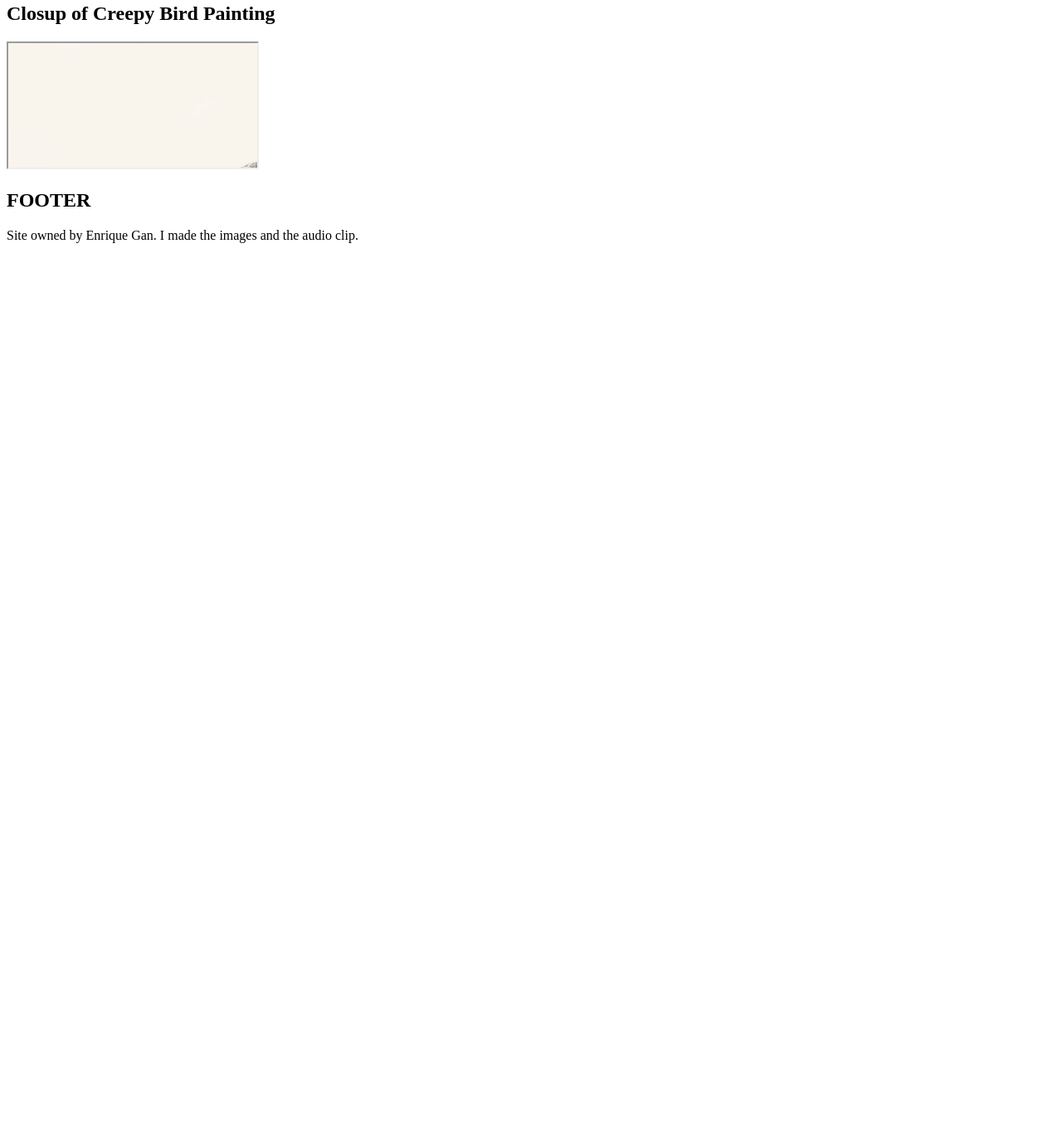
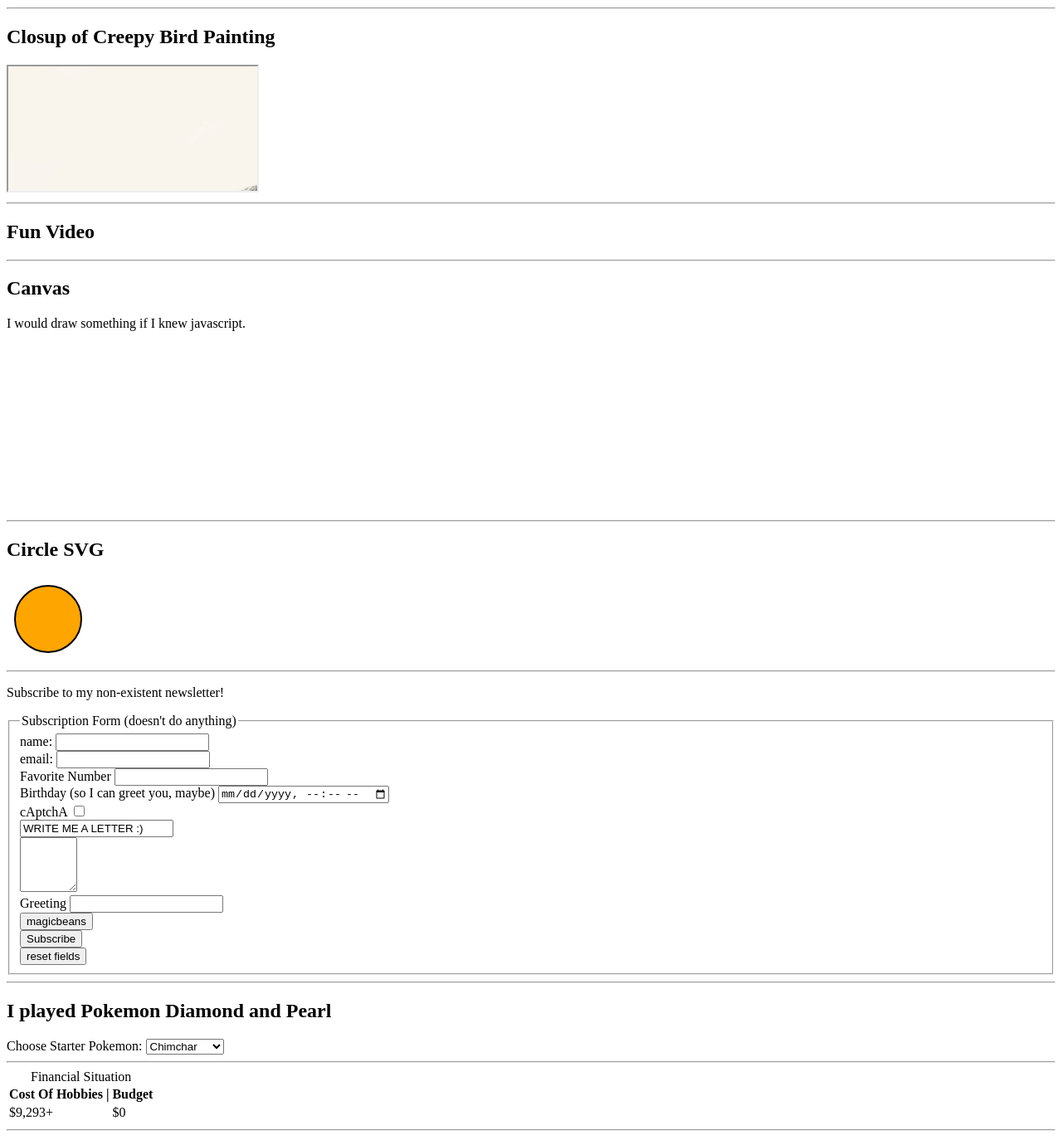
Before and after one commit to PitEG/wi21-cse110-lab3, a plain HTML site: page index.html in a window 1280 px wide. Shown: the part 2139-3519 px from the top of the page at 83% size. Before the commit the page ends 2448 px from the top, so only its background shows below. Drawn offline with Linux system fonts and the light colour scheme.

Commit message:
almost done

```diff
--- a/index.html
+++ b/index.html
@@ -46,6 +46,9 @@
       <aside>
         <p> note: I <strong>don't</strong> like <i>spicy</i> pineaples </p>
       </aside>
+      <template>
+        <p> ok maybe I would idk</p>
+      </template>
       <hr>
 
       <h2> My Daily Routine </h2>
@@ -66,6 +69,11 @@
       <audio controls>
         <source src="pianothing.mp3" type="audio/mp3">
       </audio>
+      <details>
+        <summary> How it was made </summary>
+        <p> Created in Musecore 3. I had the rendered mp3 file on hand. </p>
+      </details>
+      <hr>
 
       <h2> Fun Images </h2>
         <figure>
@@ -82,10 +90,85 @@
 
       <h2> Closup of Creepy Bird Painting </h2>
       <iframe src="bird.png" title="close up of the bird"> </iframe>
+      <hr>
+
+      <h2> Fun Video </h2>
+      <hr>
+
+      <h2> Canvas </h2>
+      <p> I would draw something if I knew javascript. </p>
+      <canvas id="myCanvas" width="200" height="200"></canvas>
+      <hr>
+
+      <h2> Circle SVG </h2>
+      <svg width="100" height="100">
+        <circle cx="50" cy="50" r="40" stroke="black" stroke-width="2" fill="orange" />
+      </svg>
+      <hr>
+
+      <p> Subscribe to my non-existent newsletter! </p>
+      <form>
+        <fieldset>
+        <legend> Subscription Form (doesn't do anything) </legend>
+          <label for="name">name:</label>
+          <input type="text" name="Name"><br>
+          <label for="email">email:</label>
+          <input type="text" name="email"><br>
+          <label for="favNum"> Favorite Number </label>
+          <input type="number" name="favNum"><br>
+          <label for="date"> Birthday (so I can greet you, maybe) </label>
+          <input type="datetime-local" name="date"> <br>
+          <label for="checkbox"> cAptchA </label>
+          <input type="checkbox" name="captchA"><br>
+          <input type="tel" value="WRITE ME A LETTER :)"> <br>
+          <textarea id="name" name+="Your FAKE NAME" rows="4" cols="6">
+          </textarea> <br>
+
+          <label for="greet"> Greeting </label>
+          <input list="greet" name="greet" id="greet"> <br>
+          <datalist id="greet">
+            <option value="Hi!">
+            <option value="Howdy!">
+            <option value="Hello">
+            <option value="What's Up?">
+          </datalist>
+
+          <input type="button" value="magicbeans"> <br>
+          <input type="submit" value="Subscribe"> <br>
+          <input type="reset" value="reset fields">
+        </fieldset>
+      </form>
+      <hr>
+
+      <h2> I played Pokemon Diamond and Pearl </h2>
+      <label for="starter pokemon"> Choose Starter Pokemon:</label>
+      <select name="pkm">
+        <optgroup label="Starter Pokemon">
+          <option> Chimchar</option>
+          <option> Piplup </option>
+          <option> Turtwig </option>
+        </optgroup>
+      </select>
+      <hr>
+
+      <table>
+        <caption> Financial Situation </caption>
+        <colgroup>
+          <col style="background-color:white">
+        </colgroup>
+        <tr>
+          <th> Cost Of Hobbies | </th>
+          <th> Budget </th>
+        </tr>
+        <tr>
+          <td> $9,293+ </td>
+          <td> $0 </td>
+        </tr>
+      </table>
+      <hr>
 
     </div>
   </main>
-
     <footer>
     <h2> FOOTER </h2>
     <p> Site owned by Enrique Gan. I made the images and the audio clip. </p>
```
Also changed, not shown: 1 other file.
